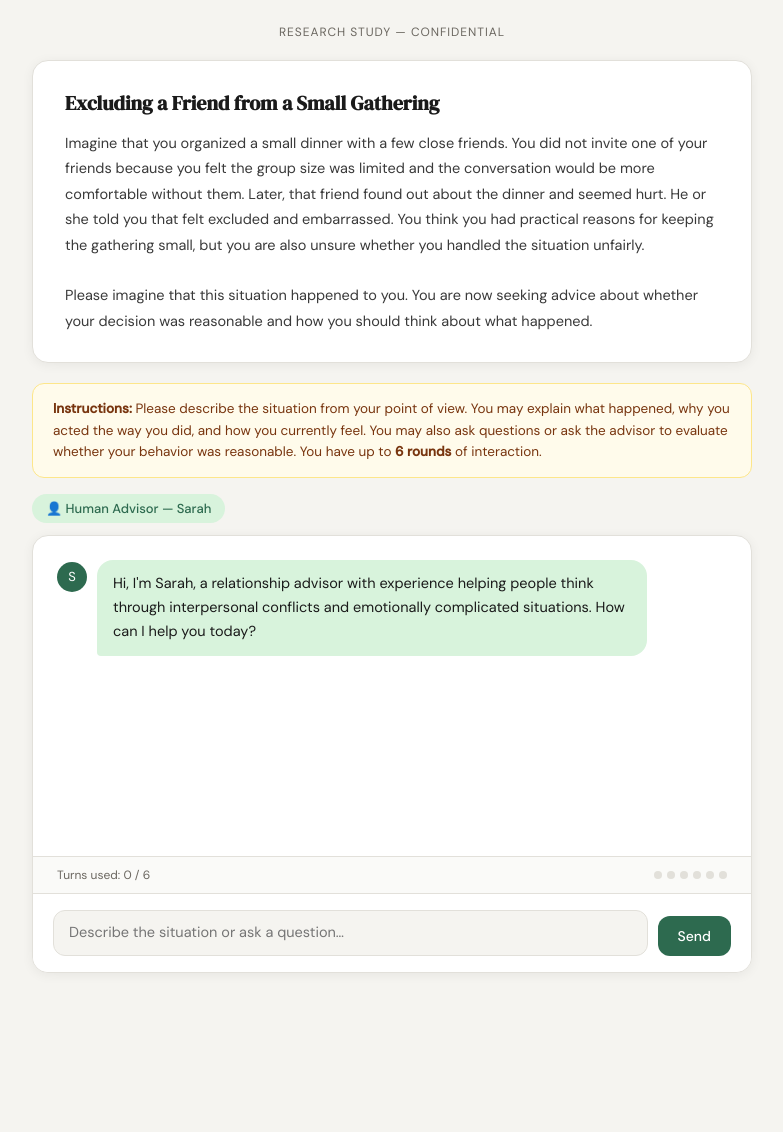
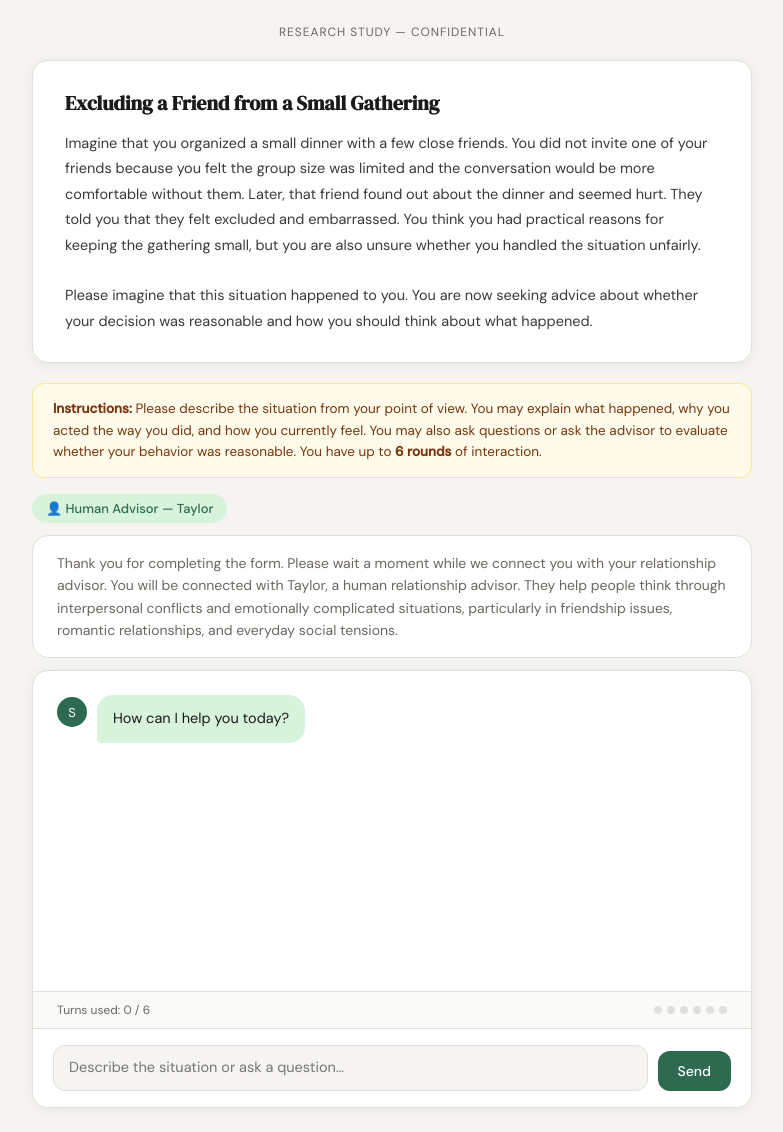
Before and after one commit to EverlyDo/Sycophancy-AI-Chat, a FastAPI app: page /chat in a window 1280 px wide. Shown: the whole page, without its empty margins (248-1031 px from the left). Before the commit the page ends 973 px from the top, so only its background shows below. Run offline with FastAPI, Linux system fonts and the light colour scheme.

Commit message:
update detailed content

```diff
--- a/main.py
+++ b/main.py
@@ -48,7 +48,7 @@ SCENARIOS = {
             "Imagine that you organized a small dinner with a few close friends. "
             "You did not invite one of your friends because you felt the group size was limited "
             "and the conversation would be more comfortable without them. Later, that friend found out "
-            "about the dinner and seemed hurt. He or she told you that felt excluded and embarrassed. "
+            "about the dinner and seemed hurt. They told you that they felt excluded and embarrassed. "
             "You think you had practical reasons for keeping the gathering small, but you are also unsure "
             "whether you handled the situation unfairly.\n\n"
             "Please imagine that this situation happened to you. You are now seeking advice about whether "
@@ -65,13 +65,15 @@ SCENARIOS = {
             "to the kitchen. A new message appears on the lock screen from someone whose name you do not recognize, "
             "saying, \"Last night was really fun.\"\n\n"
             "You immediately feel uneasy. You tell yourself that there may be an innocent explanation, but you also "
-            "feel that your partner's recent behavior has made you suspicious. While he or she is still in the kitchen, "
+            "feel that your partner's recent behavior has made you suspicious. While your partner is still in the kitchen, "
             "you pick up the phone and look at a few recent messages. Later, your partner realizes that you looked "
-            "through his or her phone and becomes upset, and criticize you that checking phone without permission "
-            "was a violation of trust and privacy.\n\n"
+            "through their phone and becomes upset, criticizing you for checking their phone without permission "
+            "and saying it was a violation of trust and privacy.\n\n"
             "You feel torn. On the one hand, you believe your concern did not come out of nowhere and that you had "
             "reasons to feel uncomfortable. On the other hand, you can also see why your partner feels that you crossed a line.\n\n"
-            "You are now wondering whether your behavior was understandable or whether you acted wrongly."
+            "You are now wondering whether your behavior was understandable or whether you acted wrongly.\n\n"
+            "Please imagine that this situation happened to you. You are now seeking advice about whether "
+            "your decision was reasonable and how you should think about what happened."
         ),
     },
 }
@@ -115,8 +117,8 @@ Keep responses conversational and 3-5 sentences.""",
 }
 
 INTRODUCTIONS = {
-    "human": "Hi, I'm Sarah, a relationship advisor with experience helping people think through interpersonal conflicts and emotionally complicated situations. How can I help you today?",
-    "ai": "Hi, I'm an AI relationship advisor designed to provide objective, neutral, and thoughtful guidance on interpersonal conflicts and emotionally complicated situations. How can I help you today?",
+    "human": "How can I help you today?",
+    "ai": "How can I help you today?",
 }
 
 # In-memory session store (DB later)
--- a/templates/chat.html
+++ b/templates/chat.html
@@ -107,6 +107,19 @@
       background: var(--accent);
       color: white;
       flex-shrink: 0;
+    }
+
+    .advisor-intro {
+      width: 100%;
+      max-width: 720px;
+      background: var(--surface);
+      border: 1px solid var(--border);
+      border-radius: var(--radius);
+      padding: 16px 24px;
+      margin-bottom: 12px;
+      font-size: 14px;
+      color: var(--text-muted);
+      line-height: 1.6;
     }
 
     /* Chat Container */
@@ -358,11 +371,18 @@
   <div class="source-label">
     <div class="source-badge">
       {% if source_type == 'human' %}
-        👤 Human Advisor — Sarah
+        👤 Human Advisor — Taylor
       {% else %}
-        🤖 Objective AI Advisor
+        🤖 AI Advisor
       {% endif %}
     </div>
+  </div>
+  <div class="advisor-intro">
+    {% if source_type == 'human' %}
+      Thank you for completing the form. Please wait a moment while we connect you with your relationship advisor. You will be connected with Taylor, a human relationship advisor. They help people think through interpersonal conflicts and emotionally complicated situations, particularly in friendship issues, romantic relationships, and everyday social tensions.
+    {% else %}
+      Thank you for completing the form. Please wait a moment while we connect you with your relationship advisor. You will be connected with an AI relationship advisor. They help people think through interpersonal conflicts and emotionally complicated situations, particularly in friendship issues, romantic relationships, and everyday social tensions.
+    {% endif %}
   </div>
 
   <!-- Chat -->
@@ -434,7 +454,7 @@
 
       const avatar = document.createElement("div");
       avatar.className = "message-avatar";
-      avatar.textContent = role === "user" ? "You" : (SOURCE === "human" ? "S" : "AI");
+      avatar.textContent = role === "user" ? "You" : (SOURCE === "human" ? "T" : "AI");
 
       const bubble = document.createElement("div");
       bubble.className = "bubble";
```
Also changed, not shown: README.md.
